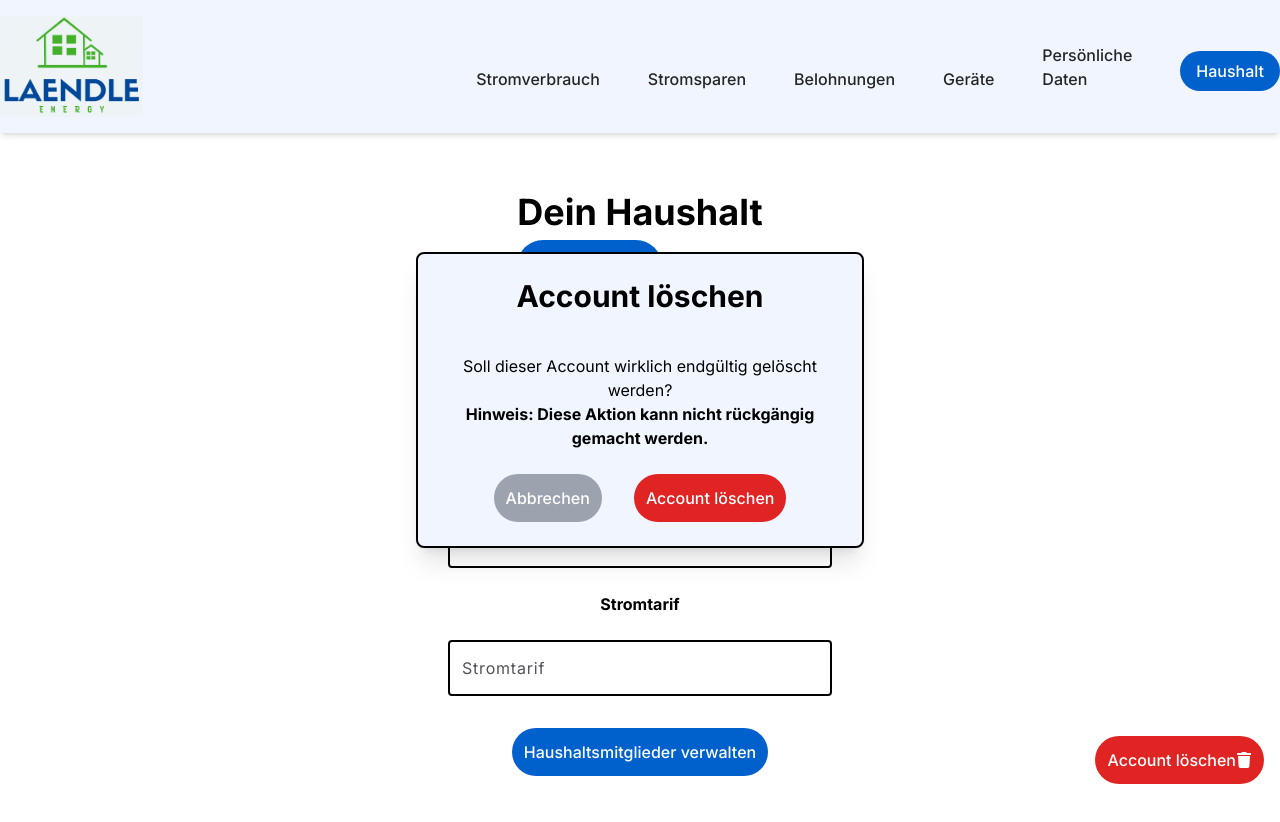
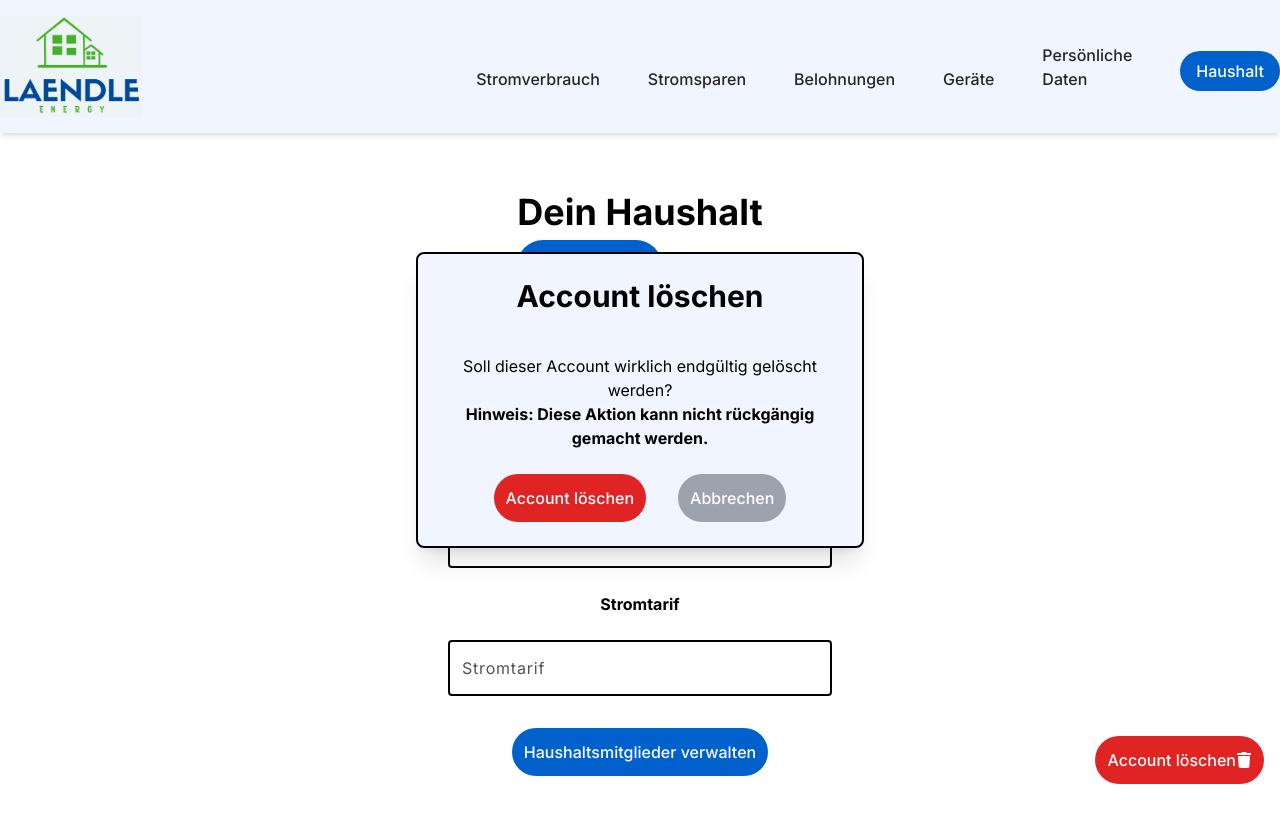
Before and after one commit to LaendleEnergy/SmartMeterUI, a Next.js app: page /pages/household in a window 1280 px wide. Both pictures are taken after a click on the button "Account löschen". Shown: the top 822 px of the page. Built offline with nearby package versions, Linux system fonts and the light colour scheme; no server answers.

Commit message:
implemented delete account

```diff
--- a/src/app/components/cards/MemberCard.tsx
+++ b/src/app/components/cards/MemberCard.tsx
@@ -1,4 +1,4 @@
-import GenericDialog from "@/app/components/GenericDialog";
+import GenericDialog from "@/app/components/dialogs/GenericDialog";
 import Link from "next/link";
 import { useState } from "react";
 import { FaTrash } from "react-icons/fa";
@@ -36,7 +36,7 @@ export default function MemberCard({ name, dateOfBirth = "", gender = "" }: Memb
                     </div>
                 </div>
             </div>
-            <GenericDialog title="Haushaltsmitglied bearbeiten" isOpen={isOpen} activeButtonLabel="Bestätigen" setIsOpen={setIsOpen} delete={false} device={false}></GenericDialog>
+            <GenericDialog title="Haushaltsmitglied bearbeiten" isOpen={isOpen} activeButtonLabel="Bestätigen" setIsOpen={setIsOpen} device={false}></GenericDialog>
         </div>
     )
 }
--- /dev/null
+++ b/src/app/components/dialogs/DeleteDialog.tsx
@@ -0,0 +1,60 @@
+"use client";
+
+import { Fragment, SetStateAction, Dispatch, useState, FormEvent } from 'react';
+import { Dialog, Transition } from '@headlessui/react';
+
+
+interface DeleteProps {
+    isOpen: boolean;
+    setIsOpen: Dispatch<SetStateAction<boolean>>;
+    deleteAccount: any;
+}
+
+export default function DeleteDialog(props: DeleteProps) {
+
+    return (
+        <div>
+            <Transition appear show={props.isOpen} as={Fragment}>
+                <Dialog as="div" className="fixed inset-0 z-10 overflow-y-auto" open={props.isOpen} onClose={() => props.setIsOpen(false)}
+                >
+                    <div className="min-h-screen px-4 text-center">
+                        <Transition.Child as={Fragment} enter="ease-out duration-300" enterFrom="opacity-0"
+                            enterTo="opacity-100" leave="ease-in duration-200" leaveFrom="opacity-100" leaveTo="opacity-0">
+                            <Dialog.Overlay className="fixed inset-0" />
+                        </Transition.Child>
+
+                        {/* This element is to trick the browser into centering the modal contents. */}
+                        <span className="inline-block h-screen align-middle" aria-hidden="true">
+                            &#8203;
+                        </span>
+                        <Transition.Child as={Fragment} enter="ease-out duration-300" enterFrom="opacity-0 scale-95"
+                            enterTo="opacity-100 scale-100" leave="ease-in duration-200" leaveFrom="opacity-100 scale-100"
+                            leaveTo="opacity-0 scale-95">
+                            <div
+                                className="inline-block w-full max-w-md p-6 my-8 space-y-10 overflow-hidden text-center align-middle transition-all transform bg-indigo-50 shadow-xl rounded-lg justify-center items-center border-2 border-solid border-black">
+                                <Dialog.Title><span className="text-3xl font-bold pb-4">Account löschen</span></Dialog.Title>
+
+                                <div className="flex-col space-y-6">
+
+                                    <div className="space-y-4">
+                                        <span className="pb-4">Soll dieser Account wirklich endgültig gelöscht werden?</span><br />
+                                        <span className="font-bold pb-4">Hinweis: Diese Aktion kann nicht rückgängig gemacht werden.</span>
+                                    </div>
+
+                                    <div className="inline-flex grow space-x-8 justify-center items-center">
+                                        <div className="bg-red-600 rounded-full p-3 transition duration-150 ease-in-out hover:bg-red-700 hover:shadow">
+                                            <button onClick={() => props.deleteAccount(true)} className="text-center text-white text-base font-medium leading-normal">Account löschen</button>
+                                        </div>
+                                        <div className="CancelButton bg-gray-400 rounded-full p-3 transition duration-150 ease-in-out hover:bg-gray-500 hover:shadow">
+                                            <button onClick={() => props.setIsOpen(false)} className="text-center text-white text-base font-medium leading-normal">Abbrechen</button>
+                                        </div>
+                                    </div>
+                                </div>
+                            </div>
+                        </Transition.Child>
+                    </div>
+                </Dialog>
+            </Transition>
+        </div>
+    )
+}
--- a/src/app/components/GenericDialog.tsx
+++ b/src/app/components/dialogs/GenericDialog.tsx
@@ -3,8 +3,8 @@
 import { Fragment, SetStateAction, Dispatch, useState, FormEvent } from 'react';
 import { Dialog, Transition } from '@headlessui/react';
 import InputAttribute from '@/app/components/input/InputAttribute';
-import Dropdown from './input/Dropdown';
-import Label from './input/Label';
+import Dropdown from '../input/Dropdown';
+import Label from '../input/Label';
 
 
 interface DialogProps {
@@ -12,7 +12,6 @@ interface DialogProps {
     activeButtonLabel: string;
     isOpen: boolean;
     setIsOpen: Dispatch<SetStateAction<boolean>>;
-    delete: boolean;
     device: boolean;
 }
 
@@ -93,7 +92,7 @@ export default function GenericDialog(props: DialogProps) {
                                 <Dialog.Title><span className="text-3xl font-bold pb-4">{props.title}</span></Dialog.Title>
 
                                 <div className="flex-col space-y-6">
-                                    <div className={props.delete || props.device ? "hidden" : "inline-block w-full max-w-md p-6 my-8 space-y-10 text-center justify-center items-center"}>
+                                    <div className={props.device ? "hidden" : "inline-block w-full max-w-md p-6 my-8 space-y-10 text-center justify-center items-center"}>
                                         <form method="POST" onSubmit={submitEditInformationForm} className="flex flex-col items-center space-y-3">
                                             <Label name="Name"></Label>
                                             <InputAttribute name="name" handleInput={handleInput} placeholder="Name" value={formData.name}></InputAttribute>
@@ -102,11 +101,6 @@ export default function GenericDialog(props: DialogProps) {
                                             <Label name="Geschlecht (Optional)"></Label>
                                             <InputAttribute name="gender" handleInput={handleInput} placeholder="Geschlecht (Optional)" value={formData.gender}></InputAttribute>
                                         </form>
-                                    </div>
-
-                                    <div className={props.delete ? "space-y-4" : "hidden"}>
-                                        <span className="pb-4">Soll dieser Account wirklich endgültig gelöscht werden?</span><br />
-                                        <span className="font-bold pb-4">Hinweis: Diese Aktion kann nicht rückgängig gemacht werden.</span>
                                     </div>
 
                                     <div className={props.device ? "flex flex-col space-y-8 w-96" : "hidden"}>
@@ -121,7 +115,7 @@ export default function GenericDialog(props: DialogProps) {
                                         <div className="CancelButton bg-gray-400 rounded-full p-3 transition duration-150 ease-in-out hover:bg-gray-500 hover:shadow">
                                             <button onClick={() => props.setIsOpen(false)} className="text-center text-white text-base font-medium leading-normal">Abbrechen</button>
                                         </div>
-                                        <div className={props.delete ? "DeleteButton bg-red-600 rounded-full p-3 transition duration-150 ease-in-out hover:bg-red-700 hover:shadow" : "ConfirmButton bg-primary-600 rounded-full p-3 transition duration-150 ease-in-out hover:bg-primary-700 hover:shadow"}>
+                                        <div className="ConfirmButton bg-primary-600 rounded-full p-3 transition duration-150 ease-in-out hover:bg-primary-700 hover:shadow">
                                             <button onClick={() => props.setIsOpen(false)} className="text-center text-white text-base font-medium leading-normal">{props.activeButtonLabel}</button>
                                         </div>
                                     </div>
--- a/src/app/pages/devices/page.tsx
+++ b/src/app/pages/devices/page.tsx
@@ -3,7 +3,7 @@
 import Navigation from "../../components/navigation/NavBar";
 import DeviceCard from "../../components/cards/DeviceCard";
 import { FaPlusCircle } from "react-icons/fa";
-import GenericDialog from "@/app/components/GenericDialog";
+import GenericDialog from "@/app/components/dialogs/GenericDialog";
 import { useState } from "react";
 
 export default function Devices() {
@@ -21,7 +21,7 @@ export default function Devices() {
                     <FaPlusCircle className="text-white"></FaPlusCircle>
                 </div>
             </div>
-            <GenericDialog title="Neues Gerät hinzufügen" isOpen={isOpen} activeButtonLabel="Hinzufügen" setIsOpen={setIsOpen} delete={false} device={true}></GenericDialog>
+            <GenericDialog title="Neues Gerät hinzufügen" isOpen={isOpen} activeButtonLabel="Hinzufügen" setIsOpen={setIsOpen} device={true}></GenericDialog>
         </div>
     )
 }
--- a/src/app/pages/household/page.tsx
+++ b/src/app/pages/household/page.tsx
@@ -5,11 +5,11 @@ import Navigation from "../../components/navigation/NavBar";
 import { FaEdit, FaTrash } from "react-icons/fa";
 import Link from "next/link";
 import { FormEvent, useEffect, useState } from 'react';
-import GenericDialog from "../../components/GenericDialog";
 import InputAttribute from "@/app/components/input/InputAttribute";
 import Label from "@/app/components/input/Label";
 import SupplierDropdown from "@/app/components/input/SupplierDropdown";
 import PricingPlanDropdown from "@/app/components/input/PricingPlanDropdown";
+import DeleteDialog from "@/app/components/dialogs/DeleteDialog";
 
 
 interface UpdateHousehold {
@@ -80,6 +80,21 @@ export default function Household() {
         }));
     }
 
+    async function deleteAccount() {
+        console.log("delete account called")
+
+        if (displayData.deviceId != "") {
+            await fetch(`http://localhost:8080/household/delete/${displayData.deviceId}`, {
+                method: "DELETE",
+                headers: {
+                    'Authorization': `Bearer ${localStorage.getItem('token')}`,
+                    'Content-Type': 'application/json',
+                },
+            }).catch((e) => console.log(e));
+        } else {
+            console.log("Account could not be deleted");
+        }
+    }
 
     async function submitForm(event: FormEvent<HTMLFormElement>) {
         event.preventDefault();
@@ -130,7 +145,7 @@ export default function Household() {
                     <Label name="Stromtarif"></Label>
                     <DisplayAttribute name={displayData.pricingPlan}></DisplayAttribute>
                 </div>
-                <form method="POST" onSubmit={submitForm} className={editMode ? "flex flex-col items-center space-y-3 border-2 bg-indigo-50 border-black border-solid" : "hidden"}>
+                <form method="POST" onSubmit={submitForm} className={editMode ? "flex flex-col items-center space-y-5 border-2 bg-indigo-50 border-black border-solid p-5" : "hidden"}>
                     <Label name="Zählernummer"></Label>
                     <InputAttribute name="deviceId" handleInput={handleInput} placeholder="Zählernummer" value={formData.deviceId}></InputAttribute>
                     <Label name="Stromanbieter"></Label>
@@ -156,7 +171,7 @@ export default function Household() {
                 <button onClick={() => setIsOpen(true)} className="text-center text-white text-base font-medium leading-normal right grow w-50 h-15 inline-flex justify-center items-center space-x-3 ">Account löschen  <FaTrash className="text-white"></FaTrash> </button>
             </div>
 
-            <GenericDialog title="Account löschen" isOpen={isOpen} activeButtonLabel="Account löschen" setIsOpen={setIsOpen} delete={true} device={false}></GenericDialog>
+            <DeleteDialog isOpen={isOpen} setIsOpen={setIsOpen} deleteAccount={deleteAccount}></DeleteDialog>
         </div >
     )
 }
--- a/src/app/pages/members/page.tsx
+++ b/src/app/pages/members/page.tsx
@@ -4,7 +4,7 @@ import Navigation from "../../components/navigation/NavBar";
 import { FaPlusCircle } from "react-icons/fa";
 import { useState } from 'react';
 import MemberCard from "@/app/components/cards/MemberCard";
-import GenericDialog from "../../components/GenericDialog";
+import GenericDialog from "../../components/dialogs/GenericDialog";
 
 export default function Members() {
     let [isOpen, setIsOpen] = useState(false);
@@ -19,7 +19,7 @@ export default function Members() {
                     <FaPlusCircle className="text-white"></FaPlusCircle>
                 </div>
             </div>
-            <GenericDialog title="Haushaltsmitglied hinzufügen" isOpen={isOpen} activeButtonLabel="Hinzufügen" setIsOpen={setIsOpen} delete={false} device={false}></GenericDialog>
+            <GenericDialog title="Haushaltsmitglied hinzufügen" isOpen={isOpen} activeButtonLabel="Hinzufügen" setIsOpen={setIsOpen} device={false}></GenericDialog>
         </div>
     )
 }
```
